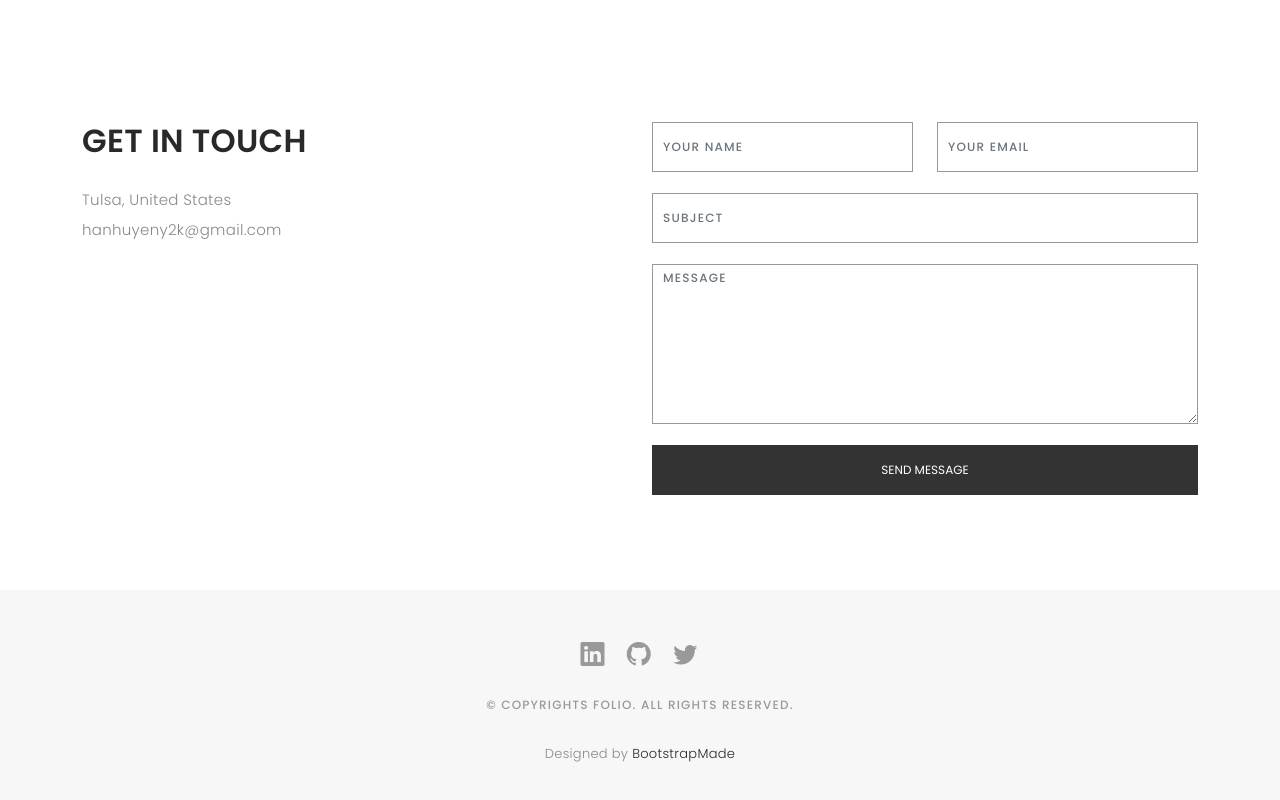
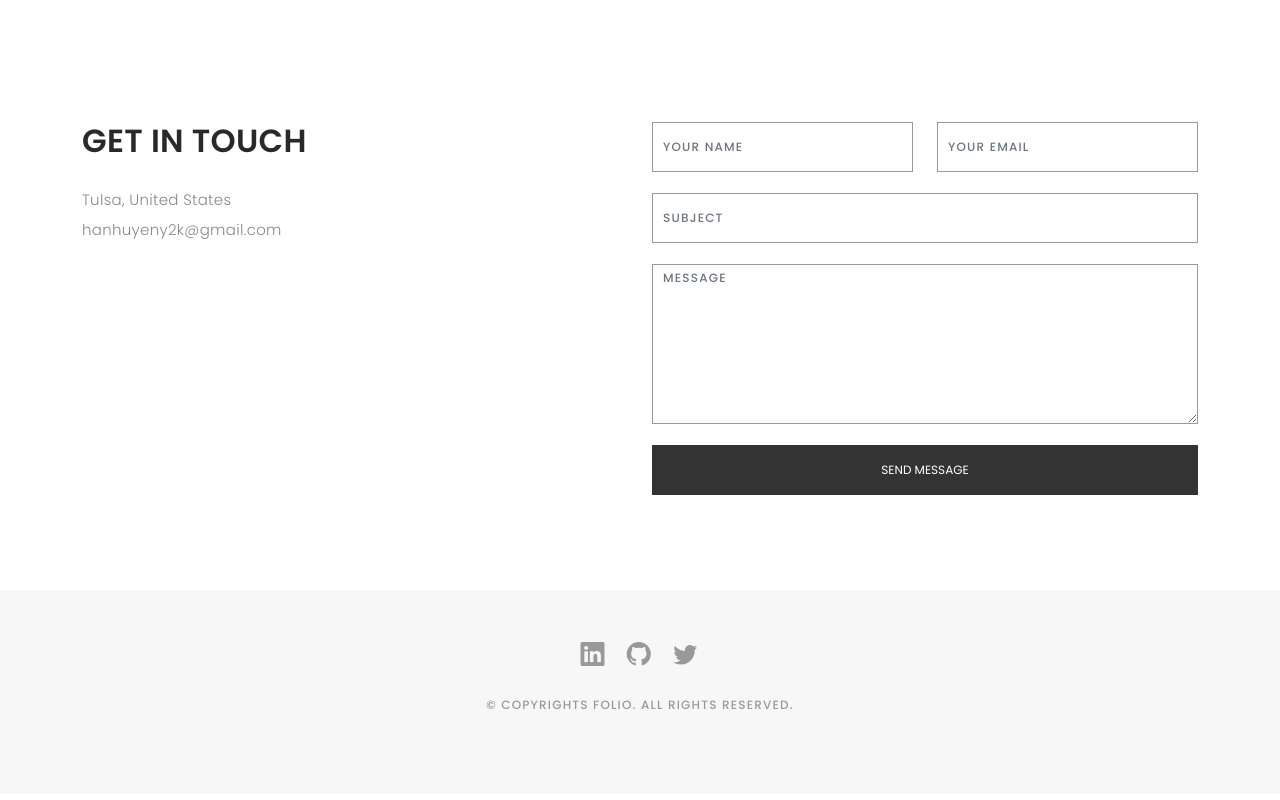
Before and after one commit to hanhuyeny2k/hanhuyeny2k.github.io, a plain HTML site: page index.html in a window 1280 px wide. Shown: the part 2267-3067 px from the top of the page. Drawn offline with nearby package versions, Linux system fonts and the light colour scheme; files whose address does not match are found by name; a web font is replaced by a local one.

Commit message:
remove bootstrap

```diff
--- a/index.html
+++ b/index.html
@@ -287,7 +287,7 @@
         Licensing information: https://bootstrapmade.com/license/
         Purchase the pro version with working PHP/AJAX contact form: https://bootstrapmade.com/buy/?theme=Folio
       -->
-        Designed by <a href="https://bootstrapmade.com/">BootstrapMade</a>
+        <!-- Designed by <a href="https://bootstrapmade.com/">BootstrapMade</a> -->
       </div>
 
     </div>
```
Also changed, not shown: portfolio-details.html (+1 -1 lines).
